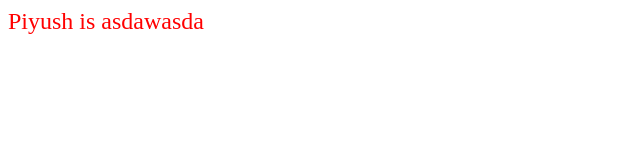
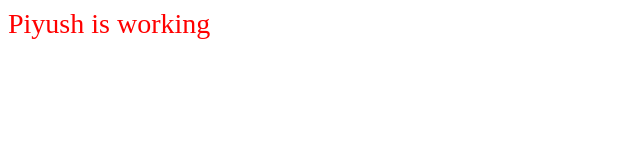
Before and after one commit to piyushjha1234/global-template-email-popup, a plain HTML site: page handlebars.html in a window 1280 px wide. Shown: the full height of the page, 0-640 px from the left. Drawn offline with Linux system fonts and the light colour scheme.

Commit message:
First Commit

```diff
--- a/csc.js
+++ b/csc.js
@@ -1 +1 @@
-console.log("abcd");
+console.log("abasdacd");
--- a/handlebars.html
+++ b/handlebars.html
@@ -11,7 +11,7 @@
 <body>
     <!-- Copy the code inside body only -->
     <div>
-        Piyush is asdawasda
+        Piyush is working
     </div>
 </body>
 </html>
--- a/styles.css
+++ b/styles.css
@@ -1,4 +1,4 @@
 body{
     color: red;
-    font-size: 24px;
+    font-size: 28px;
 }
```
